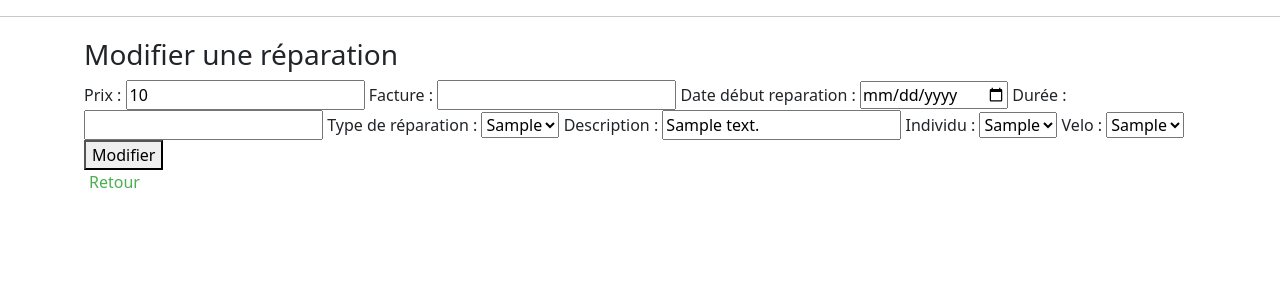
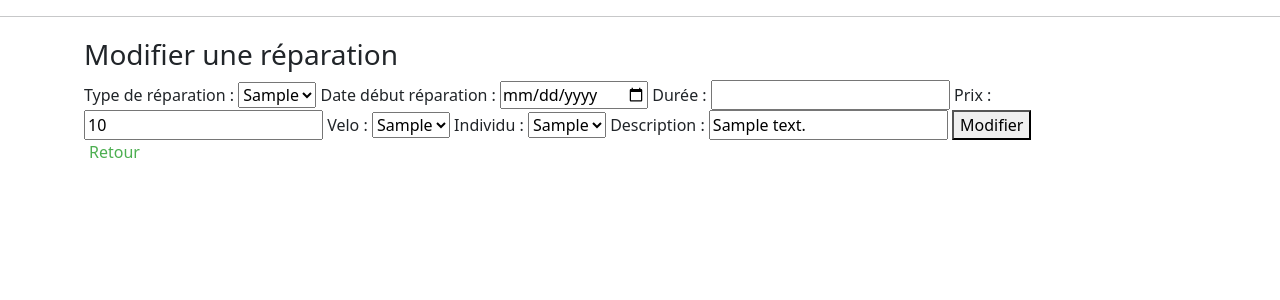
Before and after one commit to TimotheSandt/SAE1.03-1.04, a Flask app: template www/templates/reparation/edit_reparation.html in a window 1280 px wide. Shown: the part 56-356 px from the top of the page. Run offline with Flask 3, Linux system fonts and the light colour scheme; the template is opened without the code that fills it: most values are stand-ins (such as "Sample title", 1, 10 or a date in 2020); some libraries are stand-ins or nearby versions.

Commit message:
test 2.4 etat_reparation

```diff
--- a/www/app.py
+++ b/www/app.py
@@ -731,7 +731,7 @@ def render_etat_reparation(id_individu):
             '''
     values = (id_individu,)
     mycursor.execute(sql, values)
-    individu = mycursor.fetchone()
+    individus = mycursor.fetchone()
 
     # recherche des types de réparation
     mycursor = get_db().cursor()
@@ -798,7 +798,7 @@ def render_etat_reparation(id_individu):
 
 
     return render_template('reparation/etat_reparation.html',
-                           individu=individu,
+                           individus=individus,
                            selection_individus=selection_individus,
                            type_reparation_concerne=type_reparation_concerne,
                            velos_concerne=velos_concerne,
--- a/www/templates/reparation/add_reparation.html
+++ b/www/templates/reparation/add_reparation.html
@@ -15,10 +15,6 @@ Réparation
 
     <label for="prix">Prix : </label>
     <input type="number" name="prix" id="prix" value={{ reparation.prix }} step="0.01" required>
-
-
-    <label for="prix">Prix : </label>
-    <input type="number" name="facture" id="facture" value={{ reparation.id_facture }} step="0.01" required>
 
     <label for="date">Date début reparation : </label>
     <input type="date" name="date" id="date" value={{ reparation.date }} required>
--- a/www/templates/reparation/edit_reparation.html
+++ b/www/templates/reparation/edit_reparation.html
@@ -15,19 +15,6 @@ Réparation
     <input type="hidden" name="id" value="{{ reparation.id }}" id="id" required>
     <input type="hidden" name="facture" value="{{ reparation.id_facture }}" id="facture" required>
 
-    <label for="prix">Prix : </label>
-    <input type="number" name="prix" id="prix" value="{{ reparation.prix }}" step="0.01" required>
-
-    <label for="facture">Facture : </label>
-    <input type="number" name="facture" id="facture" value="{{ reparation.facture }}" step="0.01" required>
-
-    <label for="date">Date début reparation : </label>
-    <input type="date" name="date" id="date" value="{{ reparation.date}}" required>
-
-    <label for="duree">Durée : </label>
-    <input type="number" name="duree" id="duree" value="{{ reparation.duree }}" required>
-
-
     <label for="type_reparation">Type de réparation : </label>
     <select name="type_reparation" id="type_reparation" required>
         {% for type_reparation in types_reparation %}
@@ -38,21 +25,15 @@ Réparation
         {% endfor %}
     </select>
 
+    <label for="date">Date début réparation : </label>
+    <input type="date" name="date" id="date" value="{{ reparation.date}}" required>
 
-    <label for="description">Description : </label>
-    <input type="text" name="description" id="description" placeholder="Description" {% if reparation.description != None %} value="{{ reparation.description }}" {% endif %}>
+    <label for="duree">Durée : </label>
+    <input type="number" name="duree" id="duree" value="{{ reparation.duree }}" required>
 
 
-
-    <label for="individu">Individu : </label>
-    <select name="individu" id="individu" required>
-        {% for individu in individus %}
-            <option value="{{ individu.id }}"
-                {% if individu.id == reparation.id_individu %} selected {% endif %}>
-                {{ individu.nom_prenom }}
-            </option>
-        {% endfor %}
-    </select>
+    <label for="prix">Prix : </label>
+    <input type="number" name="prix" id="prix" value="{{ reparation.prix }}" step="0.01" required>
 
 
     <label for="velo">Velo : </label>
@@ -66,6 +47,20 @@ Réparation
     </select>
 
 
+    <label for="individu">Individu : </label>
+    <select name="individu" id="individu" required>
+        {% for individu in individus %}
+            <option value="{{ individu.id }}"
+            {% if individu.id == reparation.id_individu %} selected {% endif %}>
+                {{ individu.nom_prenom }}
+            </option>
+        {% endfor %}
+    </select>
+
+
+    <label for="description">Description : </label>
+    <input type="text" name="description" id="description" placeholder="Description" {% if reparation.description != None %} value="{{ reparation.description }}" {% endif %}>
+
     <button type="submit">Modifier</button>
 
 </form>
--- a/www/templates/reparation/etat_reparation.html
+++ b/www/templates/reparation/etat_reparation.html
@@ -45,14 +45,14 @@
                     </tr>
                 {% endfor %}
                 </tbody>
-            </table>
+            </table> -->
 
 
             <h3>Individu</h3>
             <table class="table">
                 <thead class="thead-dark">
                     <tr>
-                        <th>id</th>
+                        <th>ID</th>
                         <th>Nom</th>
                         <th>Nombre de réparation</th>
                         <th>Montant</th>
@@ -68,7 +68,7 @@
                     </tr>
                 {% endfor %}
                 </tbody>
-            </table> -->
+            </table>
 
 
             <h3>Réparation effectuée</h3>
```
